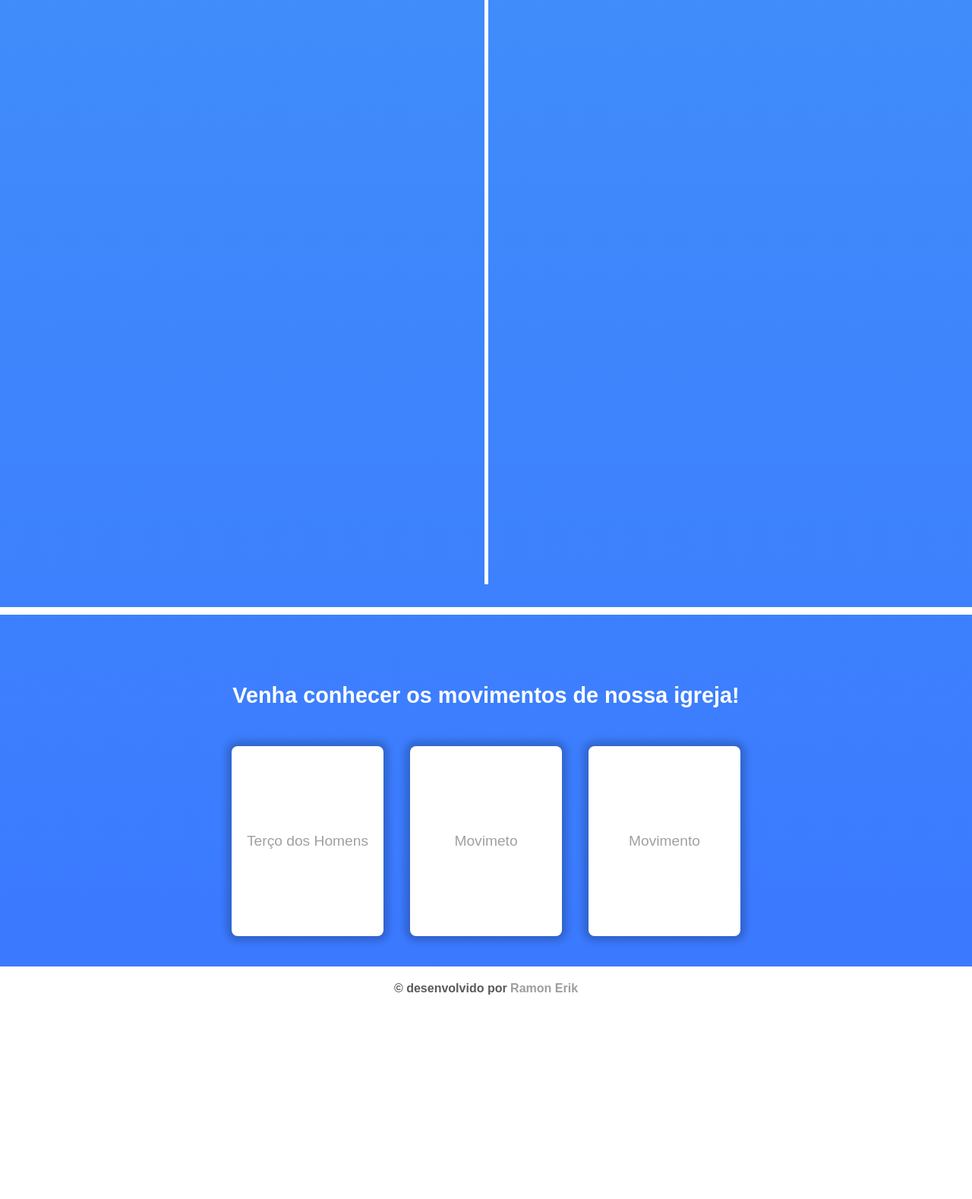
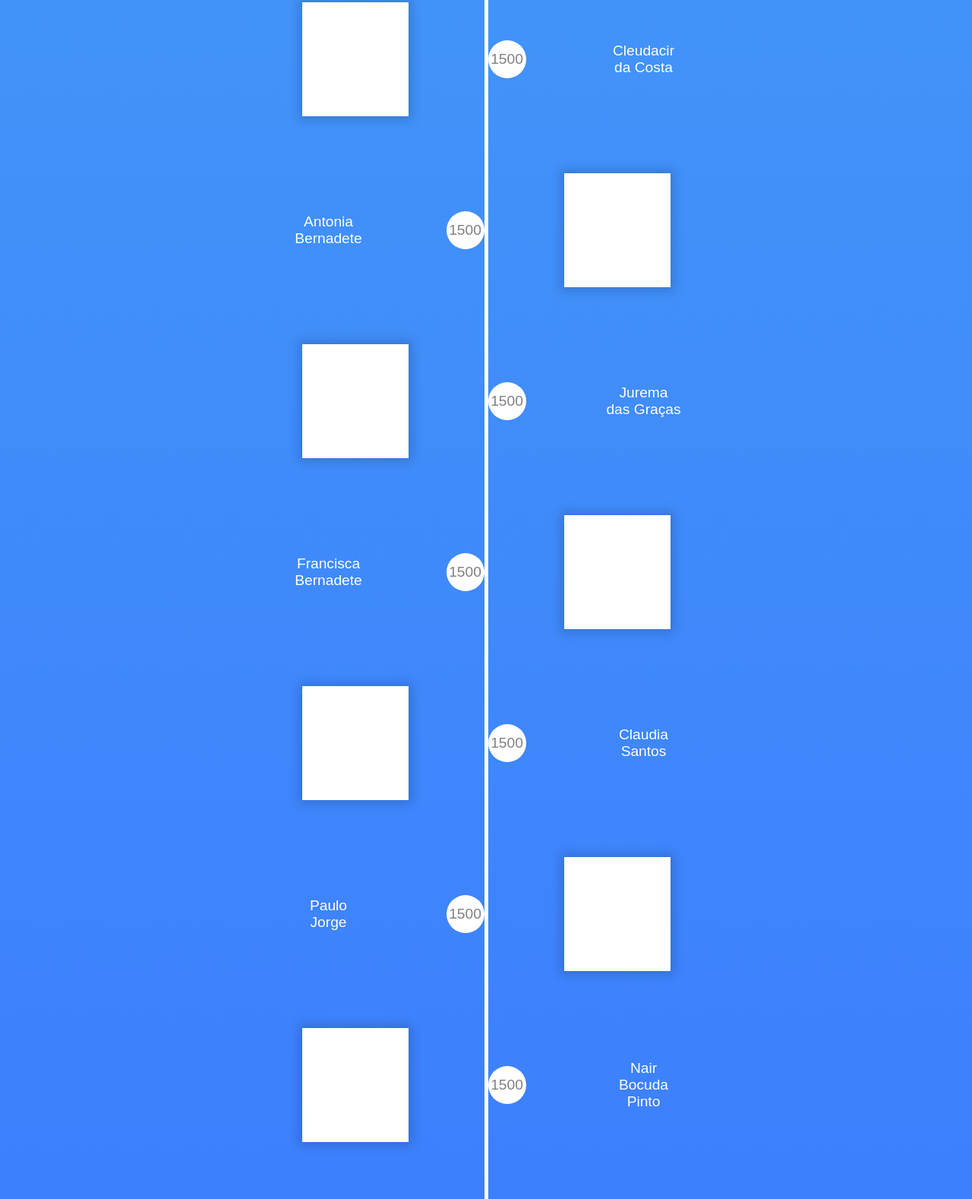
Before and after one commit to Ramon-Erik/igreja-NS-Fatima, a plain HTML site: page index.html in a window 1280 px wide. Shown: the part 2861-4439 px from the top of the page at 76% size. Before the commit the page ends 4181 px from the top, so only its background shows below. Drawn offline with Linux system fonts and the light colour scheme.

```diff
--- a/css/style.css
+++ b/css/style.css
@@ -167,37 +167,49 @@ main {
 }
 
 /* coordenadors */
+#coordenadores {
+    padding-bottom: 40px;
+}
 #coordenadores .conteudo {
     position: relative;
     display: flex;
     flex-direction: column;
     align-items: center;
-    padding-bottom: 30px;
     font-size: 1.2em;
-    line-height: 1.3em;
     color: white;
 }
 
 #coordenadores #tronco {
     position: relative;
     margin-top: 40px;
-    height: 1000px;
+    height: fit-content;
     width: 5px;
     background-color: white;
 }
 
 #coordenadores .linha {
-    transform: translateX(-43%);
+    transform: translateX(-47%);
     display: flex;
     align-items: center;
     justify-content: space-between;
-    width: 90vw;
-    /* background-color: #9c9c9c; */
+    gap: 20px;
+    margin-bottom: 75px;
+    width: fit-content;
 }
 
 #coordenadores .nome {
     width: 100px;
     text-align: center;
+}
+
+.linha:hover .nome {
+    padding: 5px;
+    transform: rotateY(360deg);
+    border-radius: 9px;
+    box-shadow: 0px 0px 9px 7px #00000028;
+    background-color: white;
+    color: gray;
+    transition: all 0.6s ease;
 }
 
 #coordenadores .ano {
@@ -209,12 +221,14 @@ main {
     border-radius: 50%;
     background-color: white;
     color: gray;
+
 }
 
 #coordenadores .foto {
     width: 140px;
     height: 150px;
     background-color: white;
+    box-shadow: 0px 0px 13px 5px #00000028;
 }
 
 /* movimentos */
@@ -284,8 +298,12 @@ footer {
     font-weight: bold;
     color: #5a5a5a;
 }
-footer a {color: #9e9e9e; text-decoration: none;}
-footer a:hover {color: #2e2e2e; text-decoration: underline;}
+footer a {
+    color: #9e9e9e;
+    text-decoration: none;
+}
+footer a:hover {
+    color: #2e2e2e; text-decoration: underline;}
 
 @media screen and (min-width: 968px) {
     .menu {display: none;}
@@ -313,4 +331,15 @@ footer a:hover {color: #2e2e2e; text-decoration: underline;}
     header h1{
         text-align: center;
     }
+
+    #coordenadores .linha {
+        transform: translate(-48%);
+        gap: 30px;
+        width: 500px;
+    }
+    #coordenadores .linha.direita {
+        transform: translate(-51%);
+        gap: 30px;
+        width: 500px;
+    }
 }
--- a/index.html
+++ b/index.html
@@ -65,12 +65,47 @@
         <section id="coordenadores" class="tela">
             <section class="conteudo">
                 <h2>Coordenações</h2>
-                <h3>(Passe o mouse sobre ou toque na imagem) i</h3>
+                <h3>(Passe o mouse sobre ou toque)</h3>
                 <div id="tronco">
-                    <p class="linha">
+                    <p class="linha direita">
                         <span class="nome">Francisco das Chagas</span>
                         <span class="ano">1500</span>
                         <span class="foto">foto</span>
+                    </p>
+                    <p class="linha">
+                        <span class="foto">foto</span>
+                        <span class="ano">1500</span>
+                        <span class="nome">Cleudacir da Costa</span>
+                    </p>
+                    <p class="linha direita">
+                        <span class="nome">Antonia Bernadete</span>
+                        <span class="ano">1500</span>
+                        <span class="foto">foto</span>
+                    </p>
+                    <p class="linha">
+                        <span class="foto">foto</span>
+                        <span class="ano">1500</span>
+                        <span class="nome">Jurema das Graças</span>
+                    </p>
+                    <p class="linha direita">
+                        <span class="nome">Francisca Bernadete</span>
+                        <span class="ano">1500</span>
+                        <span class="foto">foto</span>
+                    </p>
+                    <p class="linha">
+                        <span class="foto">foto</span>
+                        <span class="ano">1500</span>
+                        <span class="nome">Claudia Santos</span>
+                    </p>
+                    <p class="linha direita">
+                        <span class="nome">Paulo Jorge</span>
+                        <span class="ano">1500</span>
+                        <span class="foto">foto</span>
+                    </p>
+                    <p class="linha">
+                        <span class="foto">foto</span>
+                        <span class="ano">1500</span>
+                        <span class="nome">Nair Bocuda Pinto</span>
                     </p>
                 </div>
             </section>
```
